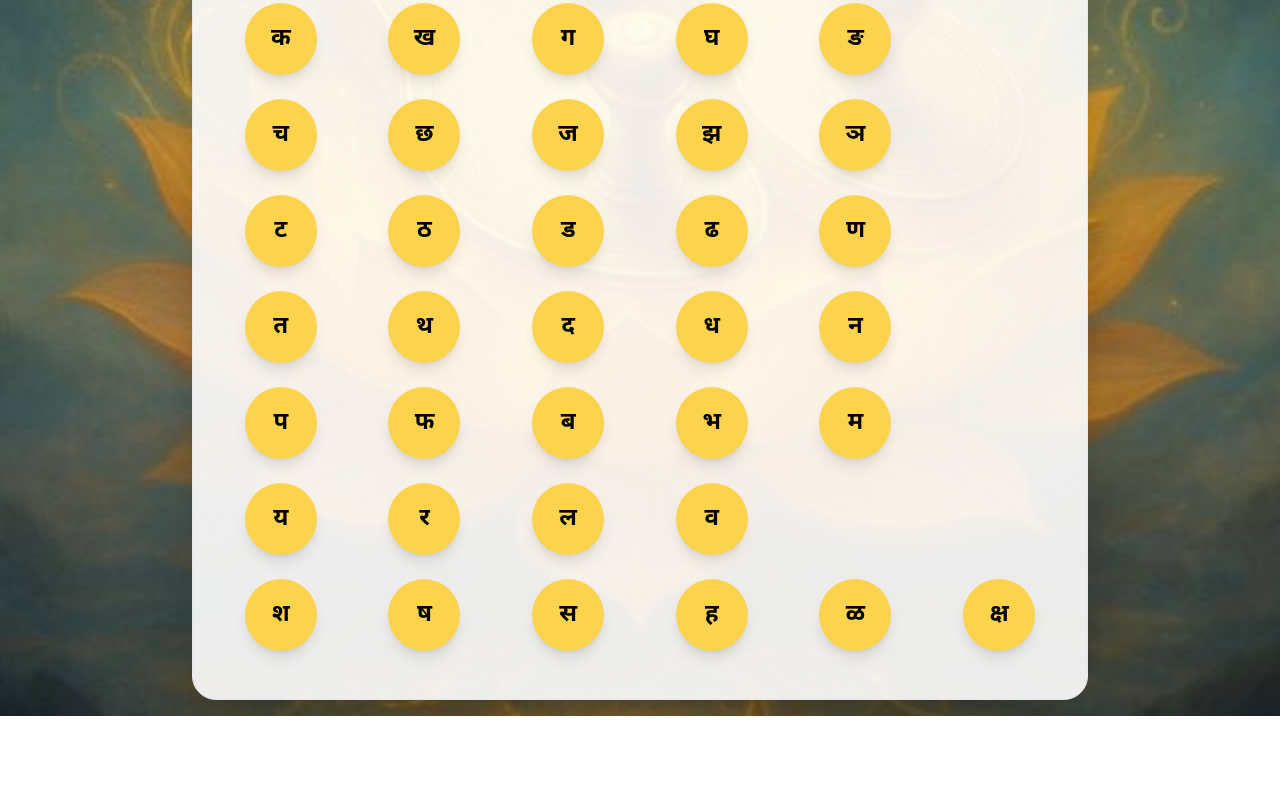
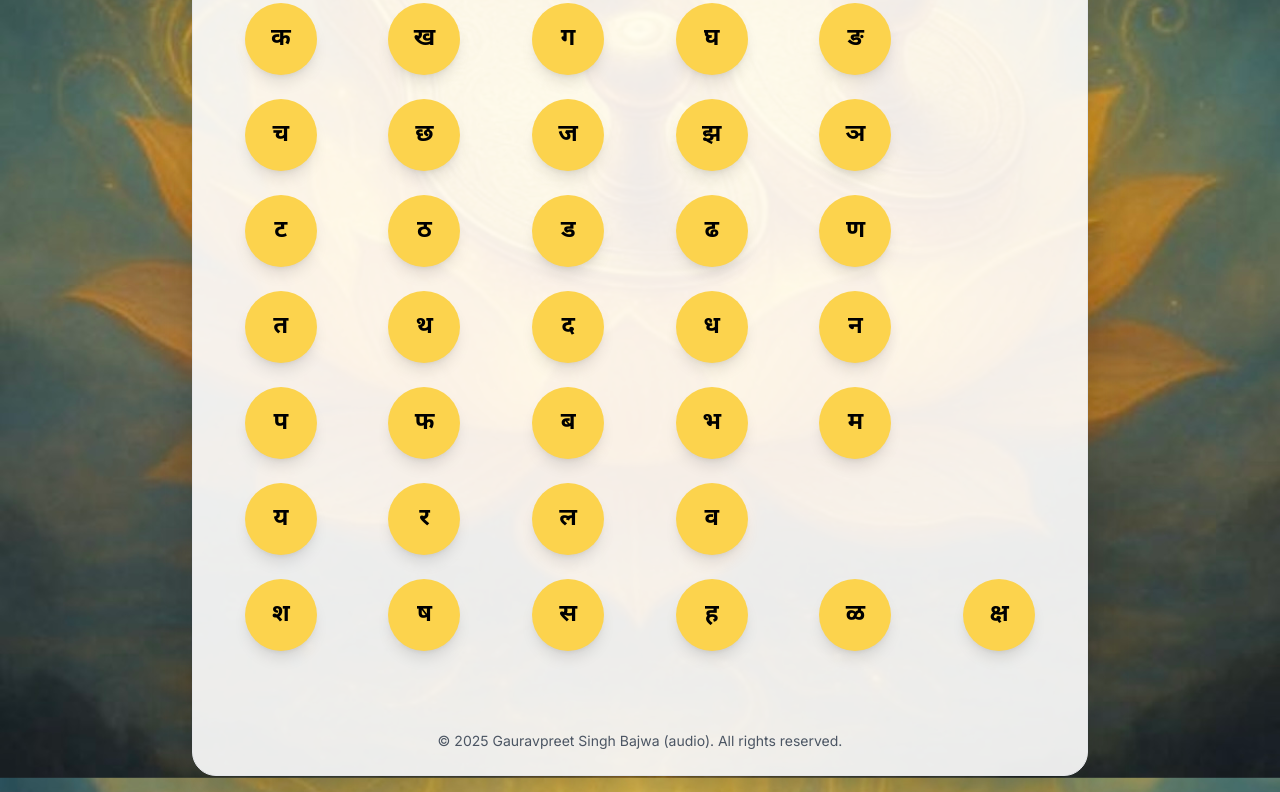
Before and after one commit to sriguru-sakalamaa/sriguru-sakalamaa.github.io, a plain HTML site: page index.html in a window 1280 px wide. Shown: the part 462-1254 px from the top of the page. Before the commit the page ends 1178 px from the top, so only its background shows below. Drawn offline with nearby package versions, Linux system fonts and the light colour scheme.

Commit message:
Update index.html

```diff
--- a/index.html
+++ b/index.html
@@ -155,6 +155,10 @@
         <div id="vowels-section" class="mb-8"></div>
         <br>
         <div id="consonants-section"></div>
+        <br>
+        <footer class="text-center text-sm text-gray-600 mt-8" style="z-index: 1;">
+            © 2025 Gauravpreet Singh Bajwa (audio). All rights reserved.
+        </footer>
     </div>
 
     <script>
```
